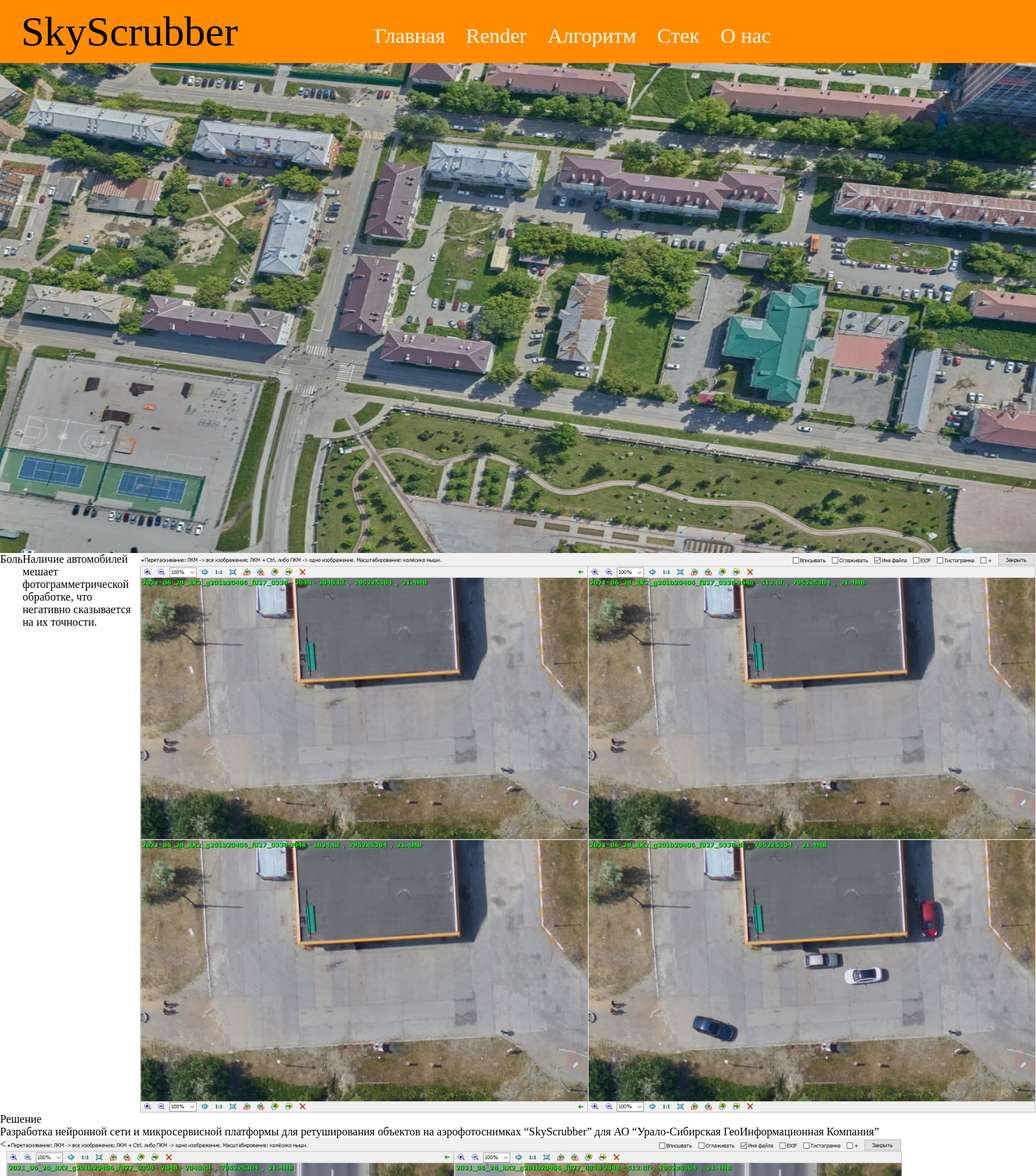
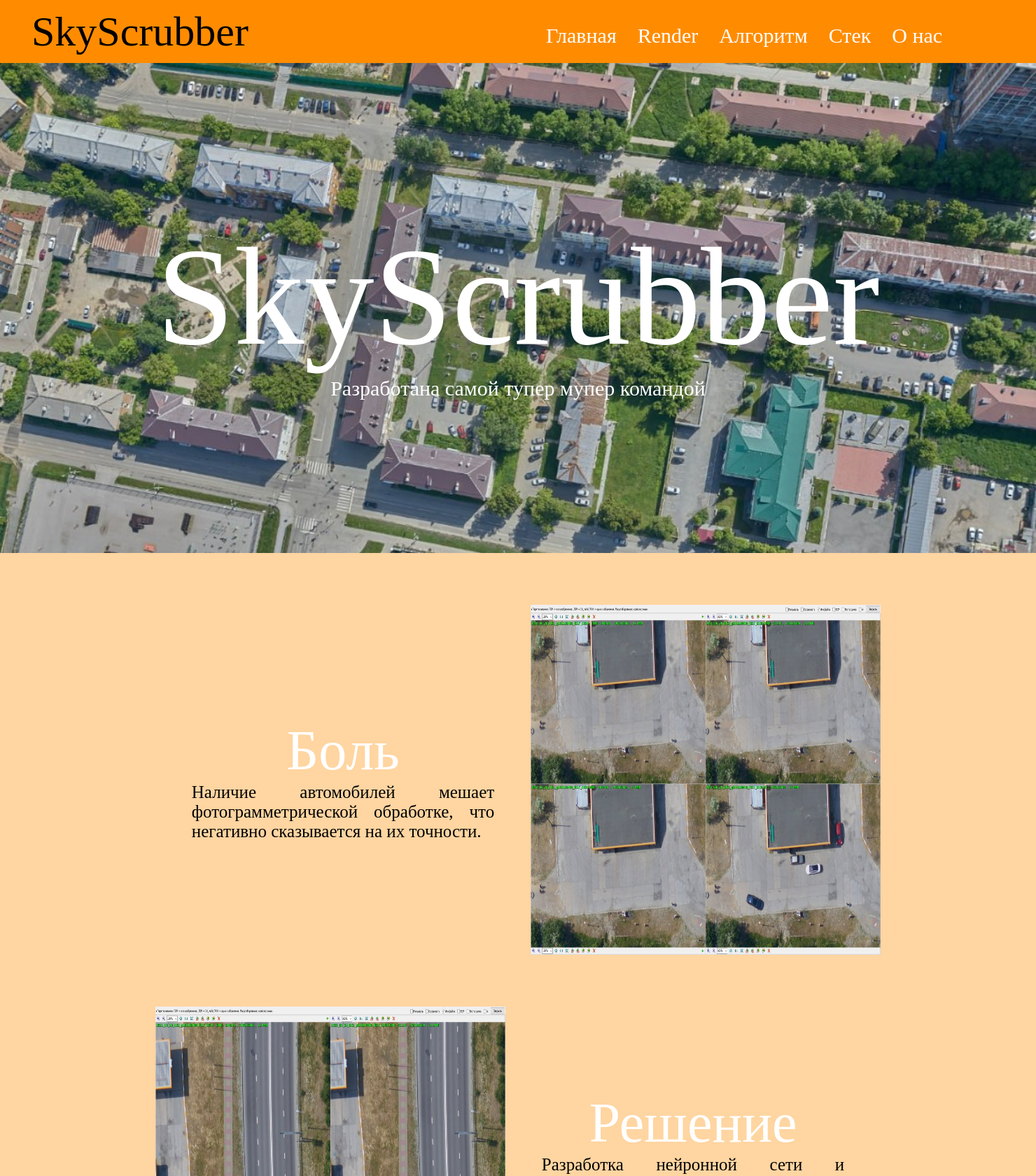
Before and after one commit to kuk86kuk/SkyScrubber, a Django app: page /main_app/ in a window 1480 px wide. Shown: the top 1680 px of the page at 70% size. Run offline with Django 3.2, Linux system fonts and the light colour scheme.

Commit message:
index с дизайном

```diff
--- a/SkyScrubber/main_app/templates/main_app/base.html
+++ b/SkyScrubber/main_app/templates/main_app/base.html
@@ -12,6 +12,7 @@
     <link rel="stylesheet" href="{% static 'css/headers.css'%}">
     <link rel="stylesheet" href="{% static 'css/footer.css'%}">
     <link rel="stylesheet" href="{% static 'css/index.css'%}">
+
 </head>
 
 <body>
@@ -51,4 +52,5 @@
         </div>
 
     </footer>
+    <script src="{% static 'js/base.js'%}"></script>
 </body>
--- a/SkyScrubber/main_app/templates/main_app/index.html
+++ b/SkyScrubber/main_app/templates/main_app/index.html
@@ -3,26 +3,51 @@
 {% block content%}
 
     <div class="main">
-        <div class="main-photo">
-            <img src="{% static 'img/index/photo_3.jpg'%}">
+        <div class="main-photo" style="background-image: url('{% static 'img/index/photo_3.jpg'%}')">
+            <div class="main-photo-text">
+                <h2>SkyScrubber</h2>
+                <p>Разработана самой тупер мупер командой</p>
             </div>
+
+        </div>
+
         <div class="main-box-pain">
-            <h2>Боль</h2>
+            <div class="main-box-pain-m">
+                <div class="main-box-pain-text">
+                    <h2 "main-box-pain-text-h2">Боль</h2>
                     <p>Наличие автомобилей мешает
                     фотограмметрической
                     обработке, что негативно
-                сказывается на их точности.</p>
+                    сказывается на их точности.
+                    </p>
+                </div>
                 <img src="{% static 'img/index/photo_1.jpg'%}">
+                <img src="{% static 'img/index/photo_2_activ.png'%}" class="image image-right image-no-activ">
+                </div>
+            </div>
+
+        <div class="main-box-pain">
+            <div class="main-box-pain-m">
+                <img src="{% static 'img/index/photo_2.jpg'%}">
+                <img src="{% static 'img/index/photo_2_activ.png'%}" class="image image-left image-no-activ">
+                <div class="main-box-pain-text  ">
+                    <div class="main-box-pain-text-h2">
+                        <h2>Решение</h2>
                     </div>
                     <div>
-            <h2>Решение</h2>
                         <p>Разработка нейронной сети и
                         микросервисной платформы для
                         ретуширования объектов на
                         аэрофотоснимках
                         “SkyScrubber”
-                для АО “Урало-Сибирская ГеоИнформационная Компания”</p>
-            <<img src="{% static 'img/index/photo_2.jpg'%}">
+                        для АО “Урало-Сибирская ГеоИнформационная Компания”
+                        </p>
+                   </div>
+                </div>
+            </div>
+
+
+
         </div>
         </div>
     </div>
--- a/SkyScrubber/static/css/base.css
+++ b/SkyScrubber/static/css/base.css
@@ -87,3 +87,7 @@ label {
 legend {
 	display: block;
 }
+
+body {
+	background-color: #fac38100;
+}
--- a/SkyScrubber/static/css/headers.css
+++ b/SkyScrubber/static/css/headers.css
@@ -10,7 +10,7 @@
     display: flex;
     justify-content: center;
     align-items: center;
-    margin-left: 30px;
+    margin-left: 45px;
 
 }
 
@@ -23,7 +23,7 @@
     display: flex;
     justify-content: center;
     align-items: center;
-    margin-left: 120px;
+    margin-left: 350px;
 }
 
 .top-menu {
--- a/SkyScrubber/static/css/index.css
+++ b/SkyScrubber/static/css/index.css
@@ -1,8 +1,89 @@
-.main-photo img {
-    width: 100%;
+.main {
+    padding-bottom: 10%;
+    background-color: #ffd5a1;
+}
+
+
+.main-photo {
     height: 700px;
+    background-size: cover;
+    background-repeat: no-repeat;
+    display: flex;
+    justify-content: center;
+    align-items: center;
 }
+
+
+
+.main-photo-text h2 {
+    color: white;
+    font-size: 200px;
+}
+
+.main-photo-text p {
+    display: flex;
+    justify-content: center;
+    align-items: center;
+    color: white;
+    font-size: 30px;
+}
+
 
 .main-box-pain {
     display: flex;
+    margin-right: 15%;
+    margin-left: 15%;
+    margin-top: 5%;
+
 }
+
+
+
+
+.main-box-pain-m img{
+
+    width: 500px;
+    height: 500px;
+}
+
+.image {
+    position: absolute;
+}
+
+.image-right {
+    top: 0;
+    left: 51%;
+}
+
+.image-left {
+    top: 0;
+    left: 0;
+}
+
+.image-no-activ {
+    Display: none
+}
+
+.main-box-pain-m {
+    display: flex;
+    justify-content: center;
+    align-items: center;
+    position: relative;
+}
+
+.main-box-pain-text {
+    display: inline-block;
+    text-align: center;
+    margin-right: 5%;
+    margin-left: 5%;
+}
+
+.main-box-pain-text h2 {
+    color: white;
+    font-size: 80px;
+}
+
+.main-box-pain-text p {
+    font-size: 25px;
+    text-align:justify;
+}
--- a/SkyScrubber/static/js/base.js
+++ b/SkyScrubber/static/js/base.js
@@ -0,0 +1,25 @@
+// Получаем все элементы с классом "element"
+var elements = document.querySelectorAll(".main-box-pain-m");
+var elements_image = document.getElementsByClassName("image")
+console.log(elements_image)
+// Создаём функцию для обработки события наведения мыши
+
+function removeClassList(el) {
+    el.classList.remove('image-no-activ');
+}
+
+function addClassList(el) {
+    el.classList.add('image-no-activ');
+}
+console.log(elements)
+// Добавляем обработчик события наведения мыши к каждому элементу
+
+elements.forEach(element => {
+    console.log(element)
+    element.addEventListener('mouseover', removeClassList(element));
+
+    element.addEventListener('mouseout', addClassList(element));
+  });
+
+
+// Добавляем обработчики событий для каждого элемента
```
Also changed, not shown: SkyScrubber/main_app/templates/main_app/algorithm.html (line endings or trailing spaces), SkyScrubber/static/img/index/photo_2_activ.png (added). Lines whose indentation alone changed are shown as unchanged.
